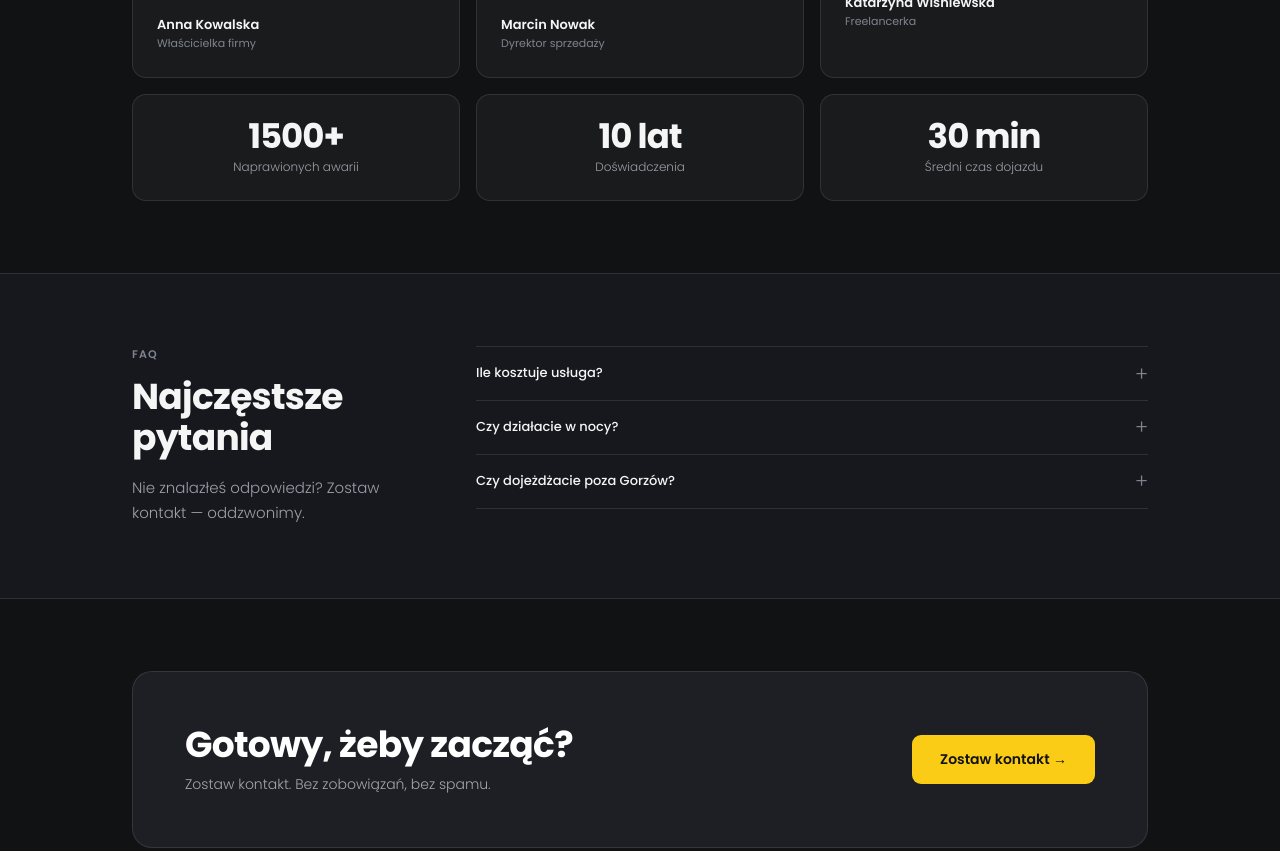
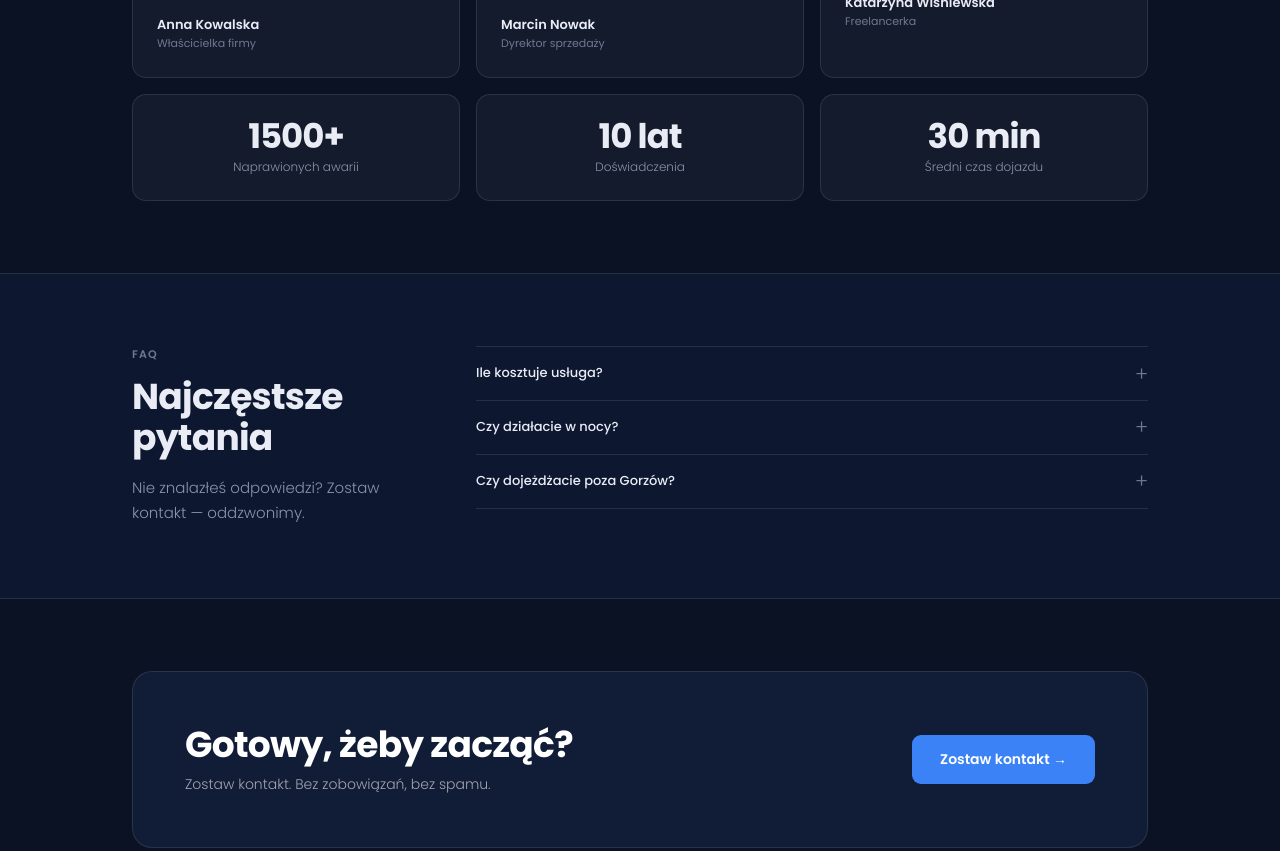
Before and after one commit to get-apposs/getcontact-pages, a website: page hydrofix-gorzow-100628/index.html in a window 1280 px wide. Shown: the part 1944-2795 px from the top of the page. Drawn offline with Linux system fonts and the light colour scheme.

Commit message:
Update index.html

```diff
--- a/hydrofix-gorzow-100628/index.html
+++ b/hydrofix-gorzow-100628/index.html
@@ -922,7 +922,7 @@
     }
   </style>
 </head>
-<body class="theme-yellow">
+<body class="theme-blue">
 
   <div class="topbar">
     <div class="container">
```
